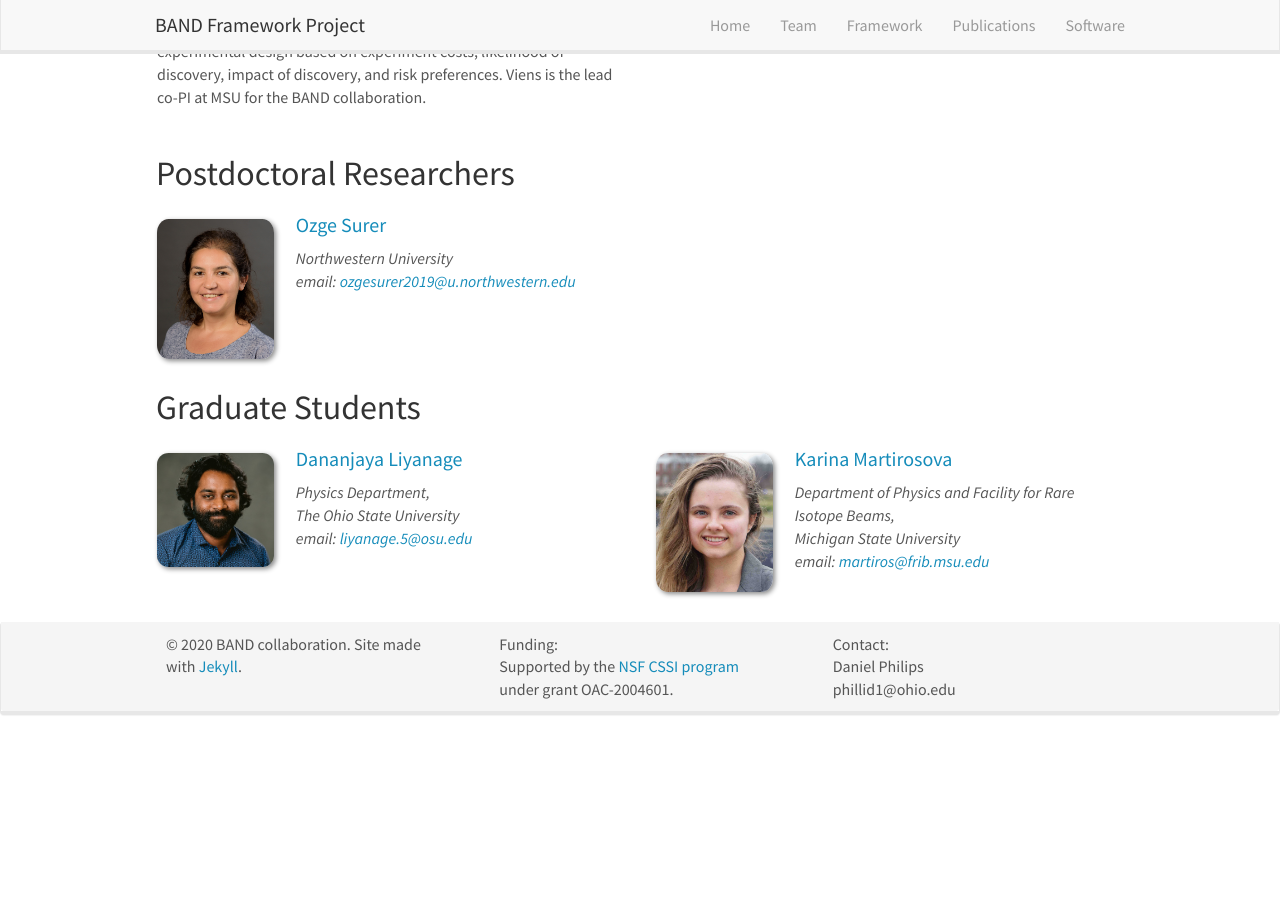
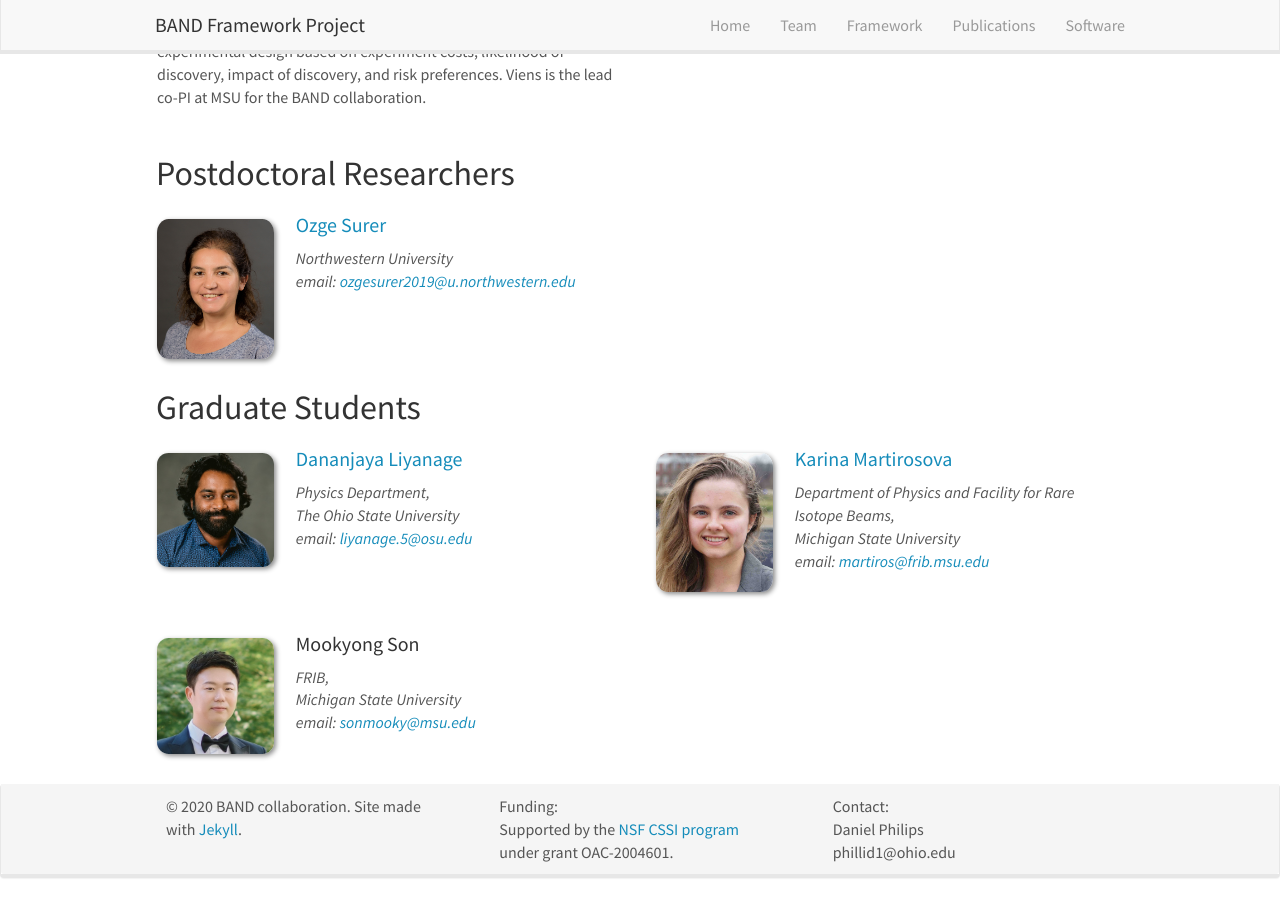
Before and after one commit to bandframework/bandframework.github.io, a Jekyll site: the page built from _pages/team.md, in a window 1280 px wide and 900 px high, scrolled down 2934 px. Built offline with Jekyll 4.4.1, drawn with Linux system fonts in a browser that asks for light colours; nearby versions of some CDN libraries; before the commit the page ends 3671 px from its top, so only the background shows below that.

Commit message:
added Mookyong Son

```diff
--- a/_data/students.yml
+++ b/_data/students.yml
@@ -21,3 +21,10 @@
   email: martiros@frib.msu.edu
   number_educ: 0
   education1:
+
+- name: Mookyong Son
+  photo: Mookyong_Son.jpg
+  info: FRIB, <br> Michigan State University
+  email: sonmooky@msu.edu
+  number_educ: 0
+  education1:
```
Also changed, not shown: images/teampic/Mookyong_Son.jpg (added), 1 other file.
